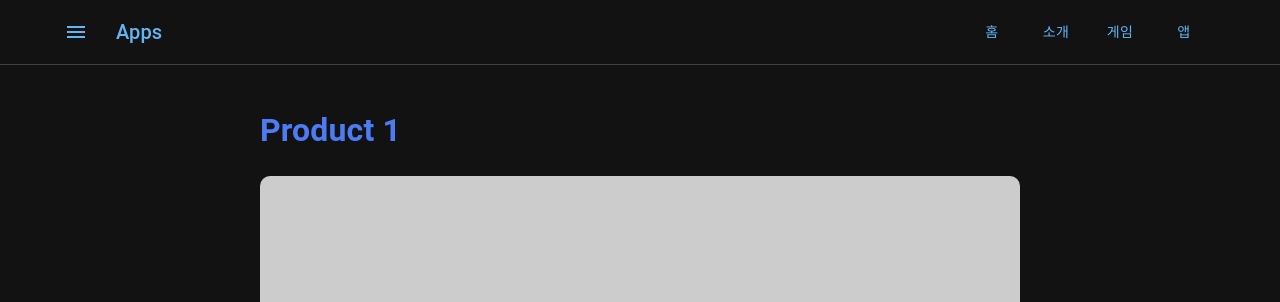
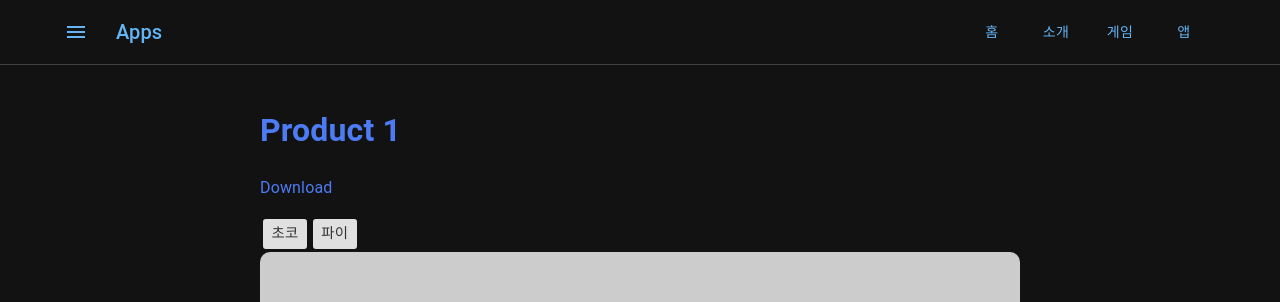
Before and after one commit to elky84/apps, a React (Create React App) app: page /products/1 in a window 1280 px wide. Shown: the top 302 px of the page. Built offline with nearby package versions, Linux system fonts and the light colour scheme.

Commit message:
close #6 상세 페이지에도 추가된 컬럼 반영

```diff
--- a/src/components/Product/types.tsx
+++ b/src/components/Product/types.tsx
@@ -8,5 +8,5 @@ export interface Product {
     screenshots: string[];
     youtube: string[];
     category: string;
-    markdownDescription?: string;
+    descriptionPath?: string;
   }
--- a/src/pages/products/ProductDetail.tsx
+++ b/src/pages/products/ProductDetail.tsx
@@ -5,6 +5,7 @@ import Slider from "react-slick";
 import "slick-carousel/slick/slick.css";
 import "slick-carousel/slick/slick-theme.css";
 import ReactMarkdown from 'react-markdown';
+import { Product } from '../../components/Product/types';
 
 const Container = styled.div`
   background-color: #121212;
@@ -63,16 +64,15 @@ const Iframe = styled.iframe`
   border: none;
 `;
 
-interface Product {
-  id: number;
-  name: string;
-  github?: string;
-  download: string;
-  screenshots: string[];
-  youtube: string[];
-  descriptionPath: string;
-  category: string;
-}
+const Tag = styled.span`
+  display: inline-block;
+  background-color: #e0e0e0;
+  color: #333;
+  padding: 0.3em 0.6em;
+  margin: 0.2em;
+  border-radius: 0.2em;
+  font-size: 0.9em;
+`;
 
 const ProductDetail: React.FC = () => {
   const { id } = useParams<{ id: string }>();
@@ -89,7 +89,7 @@ const ProductDetail: React.FC = () => {
   }, [id]);
 
   useEffect(() => {
-    if (product) {
+    if (product && product.descriptionPath) {
       fetch(product.descriptionPath)
         .then(response => response.text())
         .then(setMarkdown);
@@ -103,6 +103,13 @@ const ProductDetail: React.FC = () => {
   return (
     <Container>
       <Title>{product.name}</Title>
+      {product.github && <p><StyledLink href={product.github} target="_blank">GitHub</StyledLink></p>}
+      {product.download && <p><StyledLink href={product.download} target="_blank">Download</StyledLink></p>}
+      <div>
+        {product.tags.map((tag, idx) => (
+          <Tag key={idx}>{tag}</Tag>
+        ))}
+      </div>
       <SlideContainer>
         <Slider dots={true} infinite={true} speed={500} slidesToShow={1} slidesToScroll={1}>
           {product.screenshots.map((item, idx) => (
@@ -123,8 +130,6 @@ const ProductDetail: React.FC = () => {
           ))}
         </Slider>
       </SlideContainer>
-      {product.github && <p><StyledLink href={product.github} target="_blank">GitHub</StyledLink></p>}
-      <p><StyledLink href={product.download} target="_blank">Download</StyledLink></p>
       <MarkdownContainer>
         <ReactMarkdown>{markdown}</ReactMarkdown>
       </MarkdownContainer>
```
